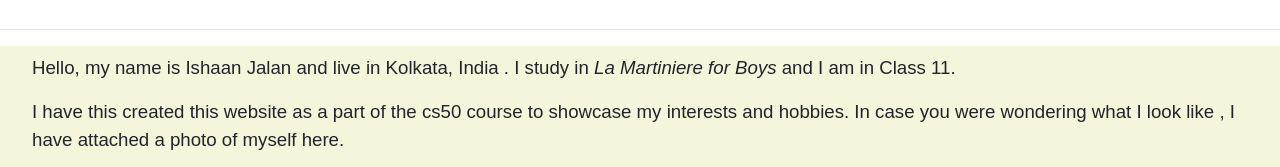
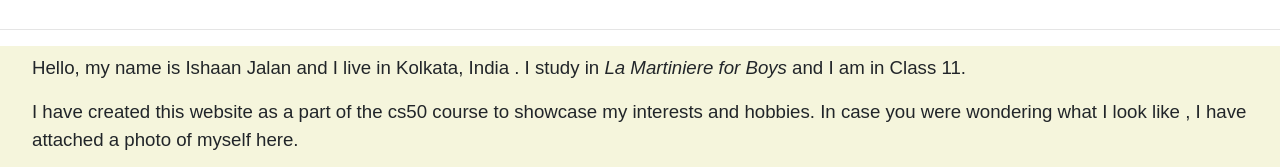
Before and after one commit to ishaanjalan05/ishaanjalan05.github.io, a plain HTML site: page index.html in a window 1280 px wide. Shown: the part 165-332 px from the top of the page. Drawn offline with nearby package versions, Linux system fonts and the light colour scheme.

Commit message:
Update index.html

```diff
--- a/index.html
+++ b/index.html
@@ -15,10 +15,10 @@
        <main>
            <hr >
            <div class = "introduction">
-               <p>Hello, my name is Ishaan Jalan and live in Kolkata, India . I study in <i>La Martiniere for Boys</i> and I am in Class 11.</p>
-               <p>I have this created this website as a part of the cs50 course to showcase my interests and hobbies.
+               <p>Hello, my name is Ishaan Jalan and I live in Kolkata, India . I study in <i>La Martiniere for Boys</i> and I am in Class 11.</p>
+               <p>I have  created this website as a part of the cs50 course to showcase my interests and hobbies.
                 In case you were wondering what I look like , I have attached a photo of myself here. </p>
-                 <img id = "unique" alt = "myself" src = "photo.jpeg">
+                 <img id = "unique" alt = "myself" src = "photo1.jpeg">
 
          </div>
          <div class = "hobbies">
```
